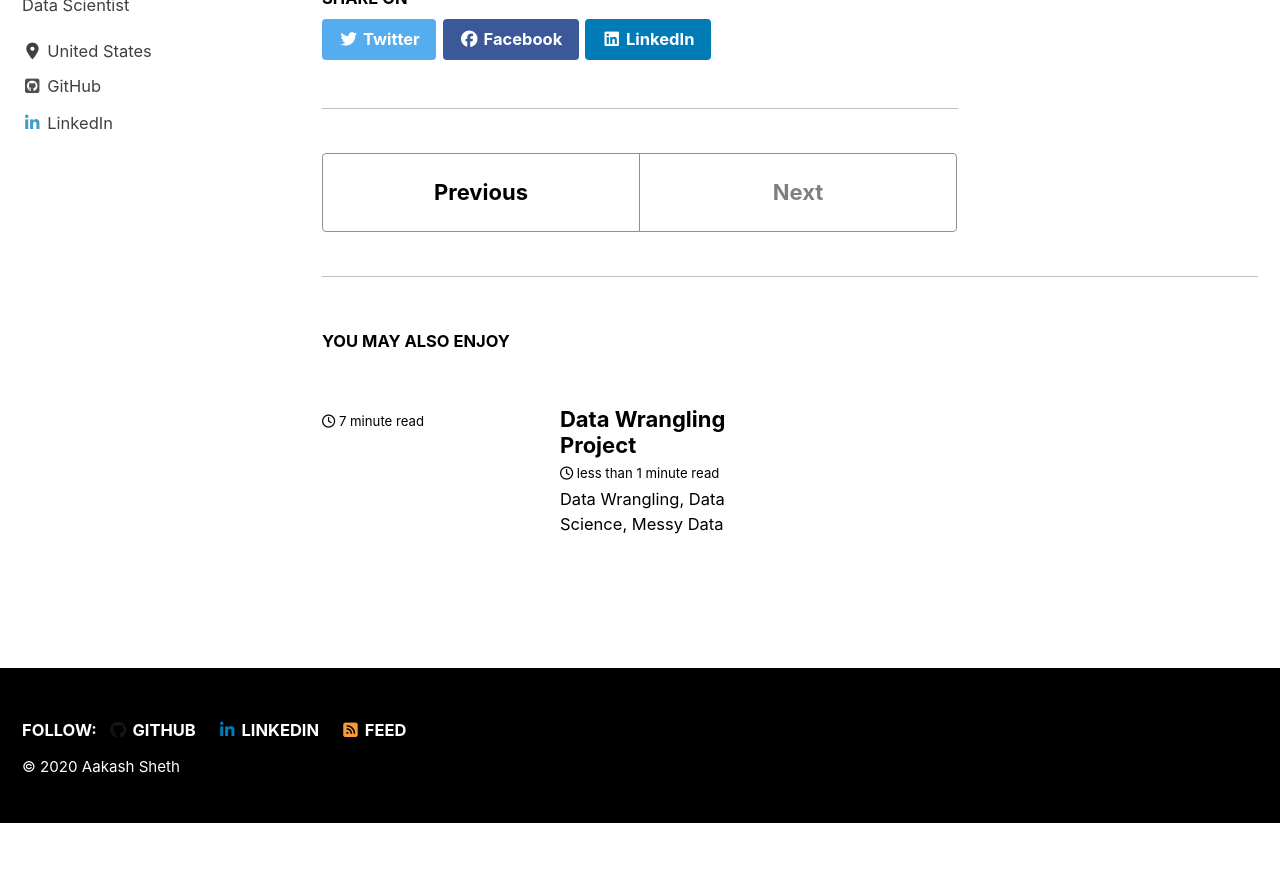
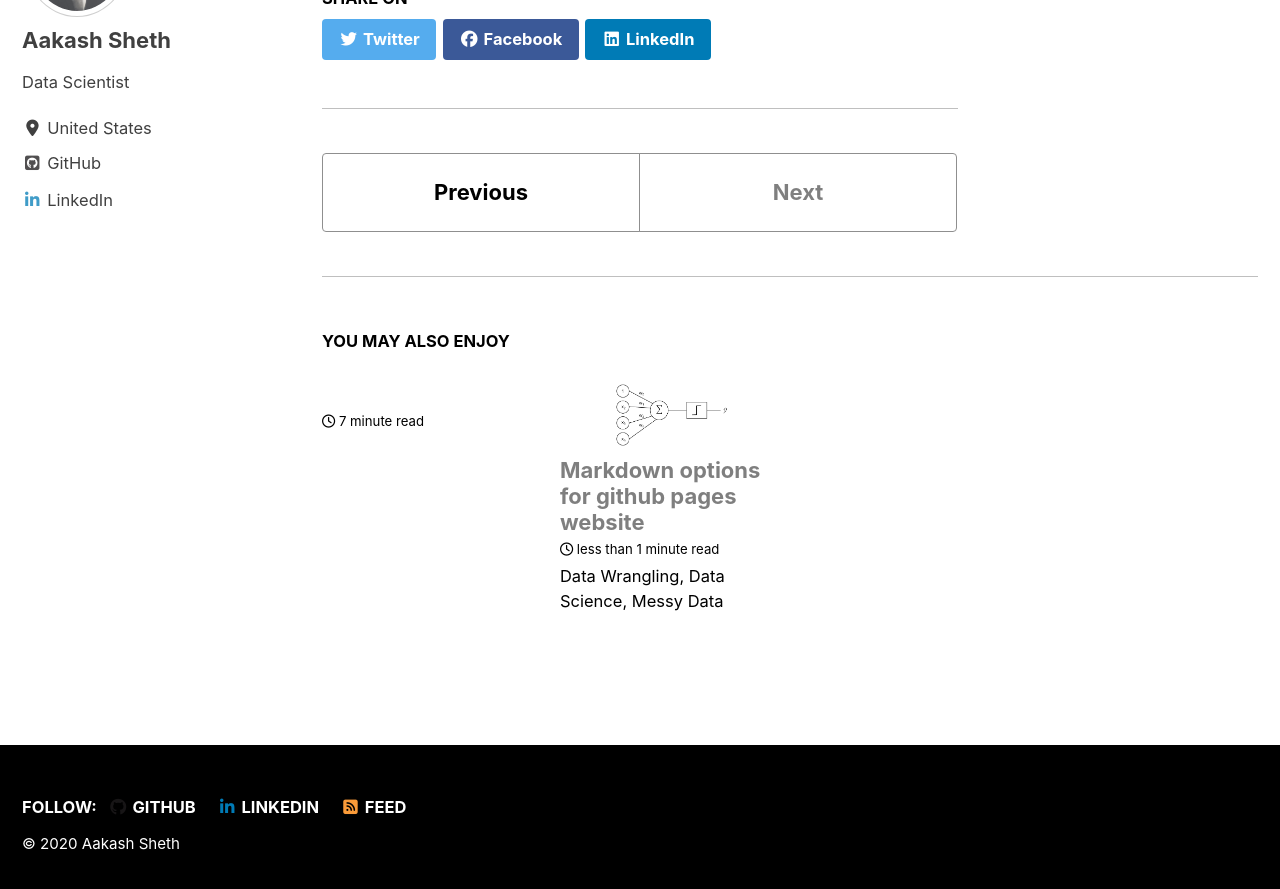
Before and after one commit to aakash-sheth/aakash-sheth.github.io, a Jekyll site: the page built from _posts/2020-01-14-stock_price_analysis.md, in a window 1280 px wide and 900 px high, scrolled down 12153 px. Shown: the top 889 px of the window. Built offline with Jekyll 4.4.1, drawn with Linux system fonts in a browser that asks for light colours; cached includes are drawn as plain includes; nearby versions of some CDN libraries; before the commit the page ends 12976 px from its top, so only the background shows below that.

```diff
--- a/_includes/archive-single.html
+++ b/_includes/archive-single.html
@@ -12,17 +12,18 @@
 
 <div class="{{ include.type | default: "list" }}__item">
   <article class="archive__item" itemscope itemtype="https://schema.org/CreativeWork">
-    <!-- {% if include.type == "grid" or teaser %} -->
+    {% if include.type == "grid" or teaser %}
       <div class="archive__item-teaser">
+        <a href="{{ post.url | relative_url }}">
         <img src=
           {% if teaser contains "://" %}
             "{{ teaser }}"
           {% else %}
             "{{ teaser | relative_url }}"
           {% endif %}
-          alt="">
+          alt="{{post.title}}">
       </div>
-    <!-- {% endif %} -->
+    {% endif %}
     <h2 class="archive__item-title" itemprop="headline">
       {% if post.link %}
         <a href="{{ post.link }}">{{ title }}</a> <a href="{{ post.url | relative_url }}" rel="permalink"><i class="fas fa-link" aria-hidden="true" title="permalink"></i><span class="sr-only">Permalink</span></a>
--- a/_posts/2018-01-28-perceptron.md
+++ b/_posts/2018-01-28-perceptron.md
@@ -1,9 +1,11 @@
 ---
-title: "Data Wrangling Project"
-date: 2018-01-28
-tags: [data wrangling, data science, messy data]
+title: "Markdown options for github pages website"
+date: 2020-01-02
+tags: [Blog Writting]
 header:
   image: "/images/perceptron/percept.jpg"
+  overlay_image: "/images/perceptron/percept.jpg"
+  teaser: "/images/perceptron/percept.jpg"
 excerpt: "Data Wrangling, Data Science, Messy Data"
 mathjax: "true"
 ---
```
Also changed, not shown: _posts/2020-01-07-sharpe_ratio.md (+3 -1 lines), _posts/2020-01-14-stock_price_analysis.md (+2 -0 lines).
